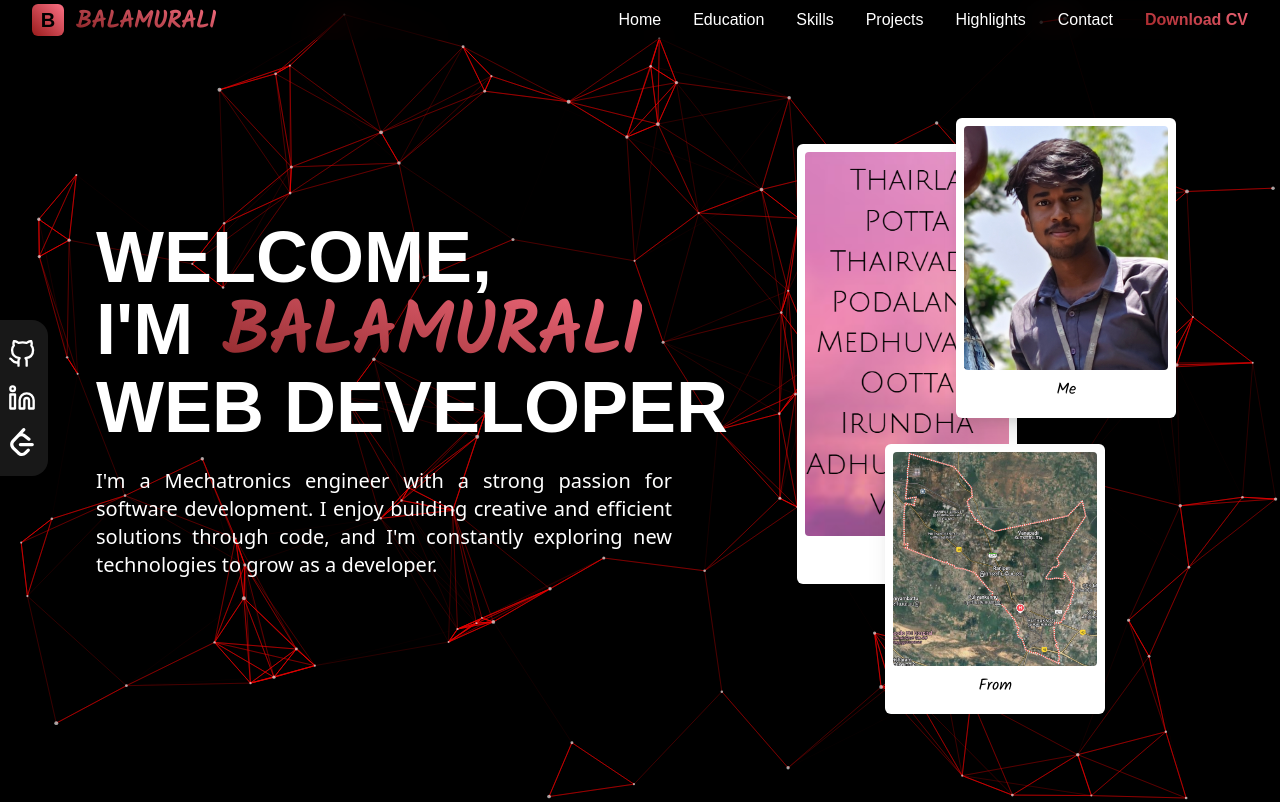
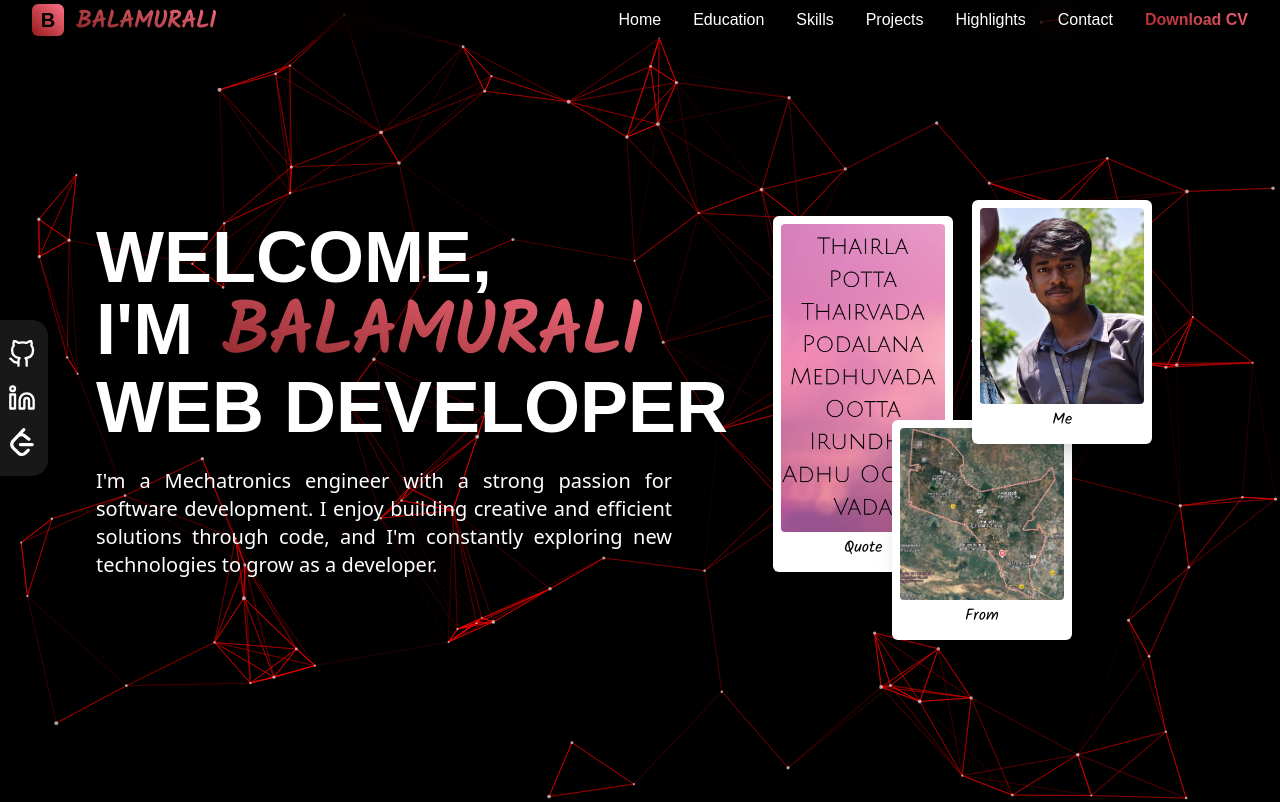
Before and after one commit to BALAMURALI-404/Portfolio, a React (Vite) app: page / in a window 1280 px wide. Shown: the top 802 px of the page. Built offline with nearby package versions, Linux system fonts and the light colour scheme.

Commit message:
completed

```diff
--- a/src/components/PolaroidStack.jsx
+++ b/src/components/PolaroidStack.jsx
@@ -2,48 +2,43 @@ import { motion } from "framer-motion";
 
 export default function ScatteredPhotos() {
   return (
-    <section className="relative w-full h-full flex items-center justify-center overflow-hidden">
-      {/* Photo 1 - Left Top */}
+    <section className="w-full h-[80vh] flex justify-center items-center">
+      {/* Group wrapper with relative positioning */}
+      <div className="relative w-[300px] sm:w-[360px] md:w-[420px] h-[320px] sm:h-[360px] md:h-[400px]">
+
+        {/* Photo 1 */}
         <motion.div
           initial={{ opacity: 0, y: 100 }}
           animate={{ opacity: 1, y: 0 }}
-      transition={{ type: "spring", stiffness: 80, damping: 15, delay: 0.5 }}
-      className="absolute top-[1%] lg:top-[10%] left-[5%] lg:left-[15%] rotate-[-10deg] bg-white p-2 rounded-md shadow-xl w-[180px] md:w-[220px]">
-        <img
-          src="/images/karuthu.png"
-          alt="photo1"
-          className="w-full h-auto object-cover rounded"
-        />
-        <span className='text-black font-kalam flex justify-center py-2'>Quote</span>
+          transition={{ type:"spring", stiffness:40, damping:25,delay: 0.3,duration:0.3 }}
+          className="absolute top-[4%] left-5 -rotate-8 bg-white p-2 rounded-md shadow-xl w-[130px] sm:w-[150px] md:w-[180px]"
+        >
+          <img src="/images/karuthu.png" alt="Quote" className="w-full rounded" />
+          <span className="text-black font-kalam text-center block py-1">Quote</span>
         </motion.div>
 
-      {/* Photo 2 - Right Top */}
+        {/* Photo 2 */}
         <motion.div
           initial={{ opacity: 0, y: 100 }}
           animate={{ opacity: 1, y: 0 }}
-      transition={{ type: "spring", stiffness: 80, damping: 15, delay: 1 }}
-      className="absolute bottom-[1%] right-[0%] lg:right-[20%] rotate-[5deg] bg-white p-2 rounded-md shadow-xl w-[180px] md:w-[220px]">
-        <img
-          src="/images/from.png"
-          alt="photo2"
-          className="w-full h-auto object-cover rounded"
-        />
-        <span className='text-black font-kalam flex justify-center py-2'>From</span>
+          transition={{ type:"spring", stiffness:40, damping:25,delay: 0.6,duration:0.6 }}
+          className="absolute top-[55%] left-[33%] rotate-10 bg-white p-2 rounded-md shadow-xl w-[130px] sm:w-[150px] md:w-[180px]"
+        >
+          <img src="/images/from.png" alt="From" className="w-full rounded" />
+          <span className="text-black font-kalam text-center block py-1">From</span>
         </motion.div>
 
-      {/* Photo 3 - Bottom Center */}
+        {/* Photo 3 */}
         <motion.div
           initial={{ opacity: 0, y: 100 }}
           animate={{ opacity: 1, y: 0 }}
-      transition={{ type: "spring", stiffness: 80, damping: 15, delay: 1.5 }}
-      className="absolute top-[1%] lg:top-[6%]  right-[5%] rotate-[8deg] bg-white p-2 rounded-md shadow-xl w-[180px] md:w-[220px]">
-        <img
-          src="/images/me.jpg"
-          alt="photo3"
-          className="w-full h-auto object-cover rounded"
-        />
-        <span className='text-black font-kalam flex justify-center py-2'>Me</span>
+          transition={{ type:"spring", stiffness:40, damping:25,delay: 0.9,duration:0.9 }}
+          className="absolute top-0 right-[5%] rotate-5 bg-white p-2 rounded-md shadow-xl w-[130px] sm:w-[150px] md:w-[180px]"
+        >
+          <img src="/images/me.jpg" alt="Me" className="w-full rounded" />
+          <span className="text-black font-kalam text-center block py-1">Me</span>
         </motion.div>
+      </div>
     </section>
   );
 }
--- a/src/pages/Contact.jsx
+++ b/src/pages/Contact.jsx
@@ -48,7 +48,7 @@ return (
                      key={index} href={detail.link} target="blank"
                      initial={{opacity:0,x:-15}}
                      whileInView={{opacity:1,x:0}}
-                     transition={{type:"spring",stiffness:100,damping:20,delay:index*0.2,duration:0.6}}>
+                     transition={{type:"spring",stiffness:100,damping:20,delay:index*0.2,duration:0.8}}>
                         <h2 className="text-[40px] group-hover:text-red-500 duration-300">{detail.logo}</h2>
                         <div className=" flex flex-col ">
                             <h2 className="text-[20px] font-mono group-hover:text-red-500 duration-300">{detail.medium}</h2>
--- a/src/pages/Education.jsx
+++ b/src/pages/Education.jsx
@@ -13,7 +13,7 @@ function Education() {
         className="heading lg:mr-10"
         initial={{ opacity: 0, y: 20 }}
         whileInView={{ opacity: 1, y: 0 }}
-        transition={{ type: "spring", stiffness: 100, damping: 20, delay: 0.5 }}>
+        transition={{ type: "spring", stiffness: 100, damping: 20, delay: 0.5,duration:0.5}}>
           EDUCATION
         </motion.h2>
           <div className="lg:mt-10 mt-10">
--- a/src/pages/Highlights.jsx
+++ b/src/pages/Highlights.jsx
@@ -25,7 +25,7 @@ function Highlights() {
       <motion.h2
       initial={{opacity:0, y:20}}
       whileInView={{opacity:1, y:0}}
-      transition={{type:"spring", stiffness: 100, damping:20, delay:0.8, duration:2}}
+      transition={{type:"spring", stiffness: 100, damping:20, delay:0.5, duration:2}}
       className="heading pb-5">
         HIGHLIGHTS
       </motion.h2>
@@ -35,7 +35,7 @@ function Highlights() {
         className="cert-preview"
         initial={{opacity:0, x:-50}}
         whileInView={{opacity:1,x:0}}
-        transition={{type:"spring", stiffness:100, daming:20, delay:0.5}}>
+        transition={{type:"spring", stiffness:100, daming:20, delay:0.5, duration:2}}>
           <div
             className="cert"
             style={{
@@ -59,7 +59,7 @@ function Highlights() {
         className="highlight-description"
         initial={{opacity:0, x:50}}
         whileInView={{opacity:1,x:0}}
-        transition={{type:"spring", stiffness:100, daming:20, delay:0.5}}>
+        transition={{type:"spring", stiffness:100, daming:20, delay:0.5, duration:2}}>
           <p className="p-5 text-justify">{Highlight[index].description}</p>
           <div className="flex flex-wrap gap-2 p-4">
             {Highlight[index].topics.map((topic, idx) => (
--- a/src/pages/Home.jsx
+++ b/src/pages/Home.jsx
@@ -10,7 +10,7 @@ const Home = () => {
             <motion.h1
             initial={{opacity:0, y:80}}
             animate={{opacity:1, y:0}}
-            transition={{type:"spring", stiffness:40, damping:25, delay:0.5, duration:1.5}}>
+            transition={{type:"spring", stiffness:40, damping:25, delay:0.5,duration:0.5}}>
                 WELCOME,<br/> I'M
                 <span className='name'> BALAMURALI</span>
                 <br/>WEB DEVELOPER
@@ -18,7 +18,7 @@ const Home = () => {
             <motion.p
             initial={{opacity:0, y:80}}
             animate={{opacity:1, y:0}}
-            transition={{type:"spring", stiffness:40, damping:25, delay:1, duration:1.5}}
+            transition={{type:"spring", stiffness:40, damping:25, delay:1,duration:0.5}}
             className="text-xl md:text-1xl lg:texr-2xl font-sans text-justify  max-w-xl">
                 I'm a Mechatronics engineer with a strong passion for software development. I enjoy building creative and efficient solutions
                 through code, and I'm constantly exploring new technologies to grow as a developer.
--- a/src/pages/Project.jsx
+++ b/src/pages/Project.jsx
@@ -18,7 +18,7 @@ function Project() {
         className="heading "
         initial={{ opacity: 0, y:20 }}
         whileInView={{ opacity: 1, y: 0 }}
-        transition={{type:"spring",stiffness: 100, damping:20, delay:0.8,duration:2}}>
+        transition={{type:"spring",stiffness: 100, damping:20, delay:0.5,duration:1}}>
         PROJECTS
       </motion.h2>
       {/*Projects filter bar */}
@@ -28,7 +28,7 @@ function Project() {
             <motion.button
             initial = {{opacity:0, y:-20}}
             whileInView={{opacity:1, y:0}}
-            transition={{type:"spring",stiffness:100,damping:25,delay:index*0.5 }}
+            transition={{type:"spring",stiffness:100,damping:25,delay:index*0.4,duration:1.2 }}
             key={index} onClick={()=>handleTabChange(cat)}
             className={`project-filter-button ${tab===cat?"active":""}`} >
                 {cat}
--- a/src/pages/Skill.jsx
+++ b/src/pages/Skill.jsx
@@ -14,7 +14,7 @@ return (
         className="heading "
         initial={{ opacity: 0, y:20 }}
         whileInView={{ opacity: 1, y: 0 }}
-        transition={{type:"spring",stiffness: 100, damping:20, delay:0.8,duration:2}}>
+        transition={{type:"spring",stiffness: 100, damping:20, delay:0.5,duration:1}}>
         SKILLS
       </motion.h2>
       {/*Skill Filter Bar*/}
@@ -26,7 +26,7 @@ return (
             className={`skill-cat-button ${category===tab?'active':''}`}
             initial={{ opacity: 0, y: -20 }}
             whileInView={{ opacity: 1, y: 0 }}
-            transition={{ type: "spring", stiffness: 100, damping: 20, delay: index * 0.5, duration:1 }}>
+            transition={{ type: "spring", stiffness: 100, damping: 20, delay: index * 0.4, duration:1.2 }}>
               {tab}
             </motion.button>
         ))}
@@ -41,7 +41,7 @@ return (
             <motion.div
               initial={{ opacity: 0, x:20,y:20}}
               whileInView={{ opacity: 1, x:0,y: 0}}
-              transition={{type:"spring",stiffness: 100, damping:20, delay:index*0.1, duration:0.1}}
+              transition={{type:"spring",stiffness: 100, damping:20, delay:index*0.1, duration:0.5}}
               key={index}
               className="flex flex-col items-center p-4 bg-violet-300/10 backdrop-blur-sm hover:shadow-red-500 rounded-xl shadow-md text-white"
             >
--- a/tailwind.config.js
+++ b/tailwind.config.js
@@ -8,7 +8,12 @@ export default {
     extend: {
       fontFamily:{
         kalam: ['kalam', 'cursive'],
-      }
+      },
+      rotate: {
+        '5': '5deg',
+        '-8': '-8deg',
+        '10': '10deg',
+      },
     },
   },
   plugins: [],
```
Lines whose indentation alone changed are shown as unchanged.
